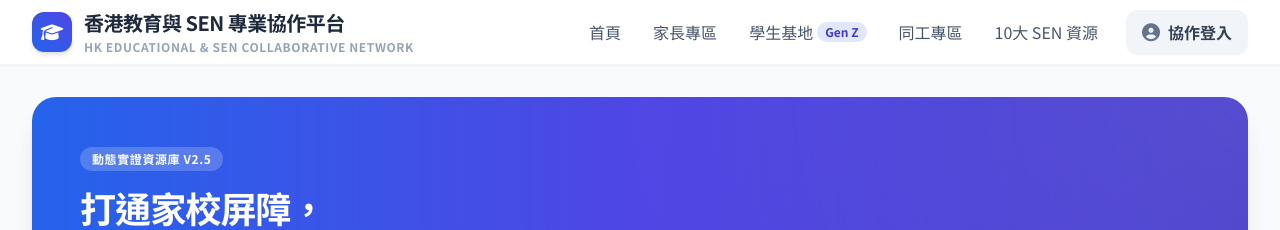
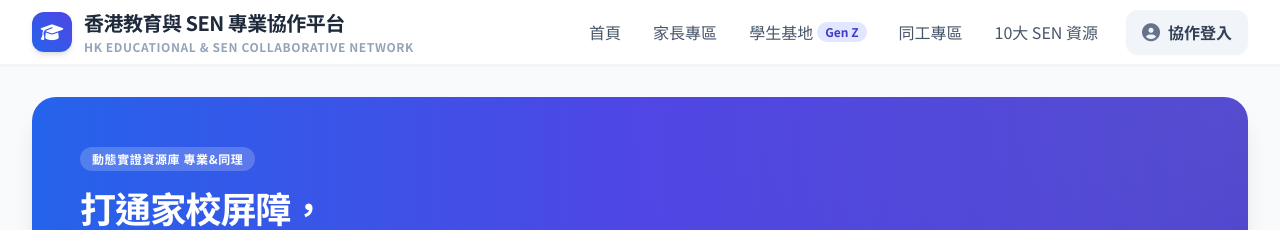
Before and after one commit to leunghn-tech/sen_all-round-web, a plain HTML site: page index.html in a window 1280 px wide. Shown: the top 230 px of the page. Drawn offline with nearby package versions, Linux system fonts and the light colour scheme.

Commit message:
Update index.html

```diff
--- a/index.html
+++ b/index.html
@@ -458,7 +458,7 @@
                 <div class="bg-gradient-to-r from-blue-600 via-indigo-600 to-indigo-700 rounded-3xl p-6 sm:p-10 md:p-12 text-white shadow-xl relative overflow-hidden mb-10">
                     <div class="absolute inset-0 bg-[radial-gradient(circle_at_top_right,_var(--tw-gradient-stops))] from-white/10 via-transparent to-transparent pointer-events-none"></div>
                     <div class="relative z-10 max-w-3xl">
-                        <span class="bg-white/20 text-white text-xs font-extrabold px-3 py-1 rounded-full uppercase tracking-wider mb-4 inline-block backdrop-blur-md">動態實證資源庫 v2.5</span>
+                        <span class="bg-white/20 text-white text-xs font-extrabold px-3 py-1 rounded-full uppercase tracking-wider mb-4 inline-block backdrop-blur-md">動態實證資源庫 專業&同理</span>
                         <h2 class="text-2xl sm:text-4xl font-black tracking-tight mb-4 leading-tight">打通家校屏障，<br>為孩子織起全方位守護網</h2>
                         <p class="text-blue-100 text-sm sm:text-base leading-relaxed mb-6">整合醫學、社福、教育三方資源。首創針對自閉、讀寫、過度活躍等十大 SEN 類別之互動代幣盤、AI 行為擬定，以及專屬 Gen Z 的抗逆探索任務系統。</p>
                         <div class="flex flex-wrap gap-3">
```
